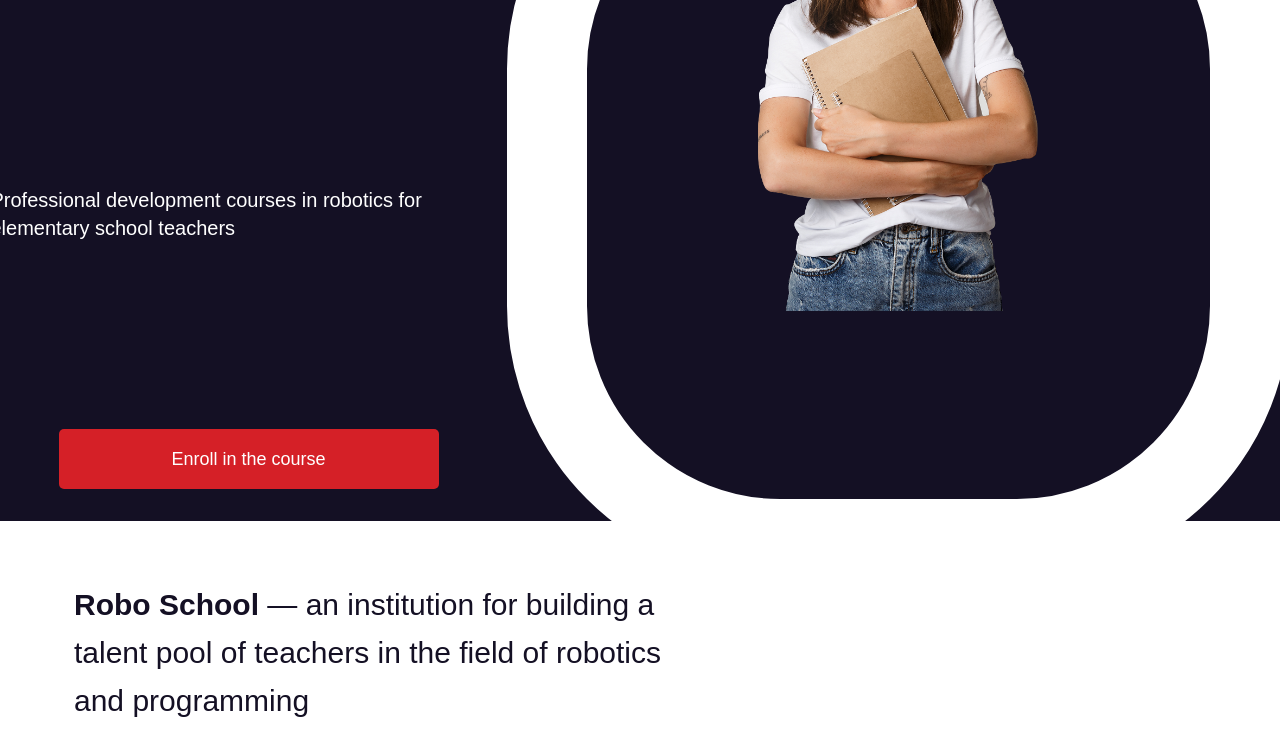
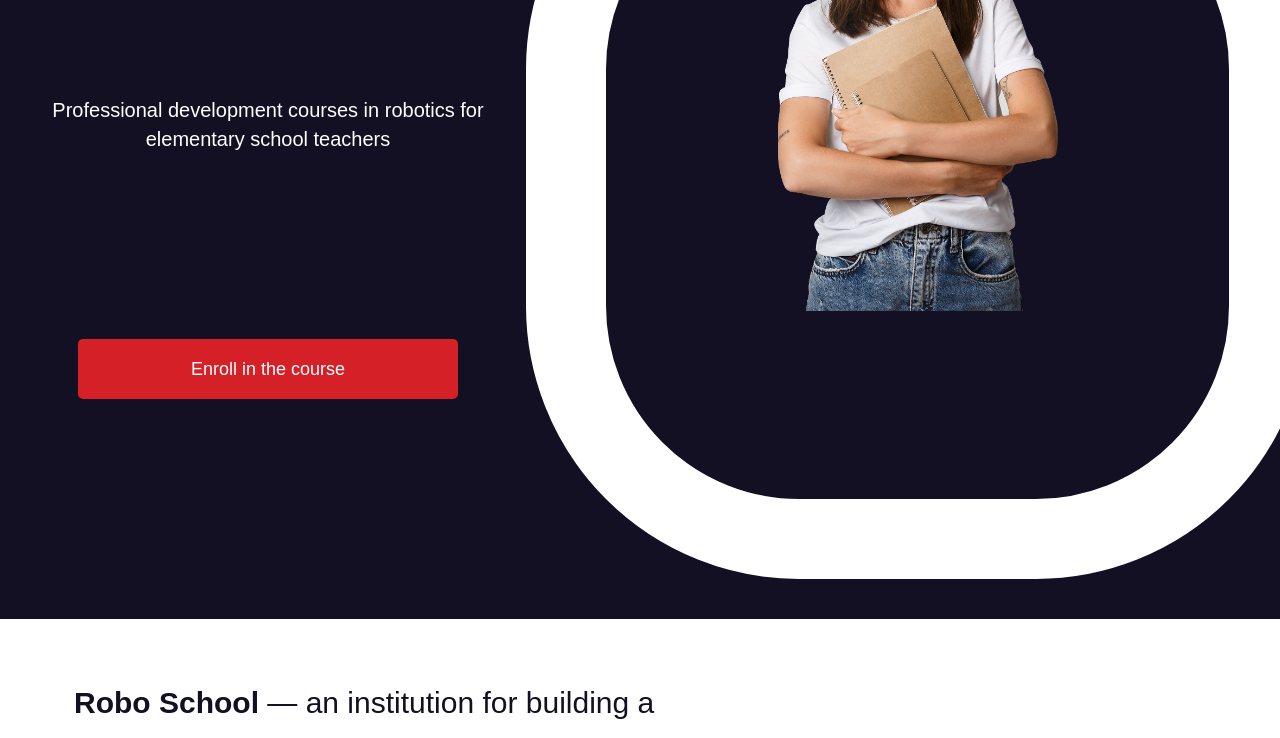
Before and after one commit to Dmitriy-Ponomarenko/moko-school, a website built with Vite: page index.html in a window 1280 px wide. Shown: the part 300-1038 px from the top of the page. Built offline with nearby package versions, Linux system fonts and the light colour scheme.

Commit message:
Hero section tablet styles

```diff
--- a/src/css/partials/hero.css
+++ b/src/css/partials/hero.css
@@ -42,7 +42,6 @@
   border-radius: 273px;
   border: 27.893px solid var(--white);
   display: flex;
-
   justify-content: center;
   position: relative;
 }
@@ -56,23 +55,18 @@
 }
 
 @media screen and (min-width: 768px) {
-  .hero-container {
-    grid-template-columns: 516px auto;
-    grid-template-areas:
-      'title image'
-      'text image'
-      'button image';
-    align-items: center;
-    justify-content: center;
-    text-align: left;
+  .hero-section {
+    height: 100%;
   }
+
   .img-container {
+    width: 340px;
+    height: 340px;
+    border: 30px solid var(--white);
+  }
+
+  .hero-img {
     width: 200px;
-    height: 200px;
-    border: 20px solid var(--white);
-  }
-  .hero-img {
-    width: 120px;
   }
 }
 
@@ -81,6 +75,10 @@
     max-width: 1440px;
     margin: 0 auto;
     grid-template-columns: 516px auto;
+    grid-template-areas:
+      'title image'
+      'text image'
+      'button image';
   }
   .hero-title {
     font-size: 50px;
```
